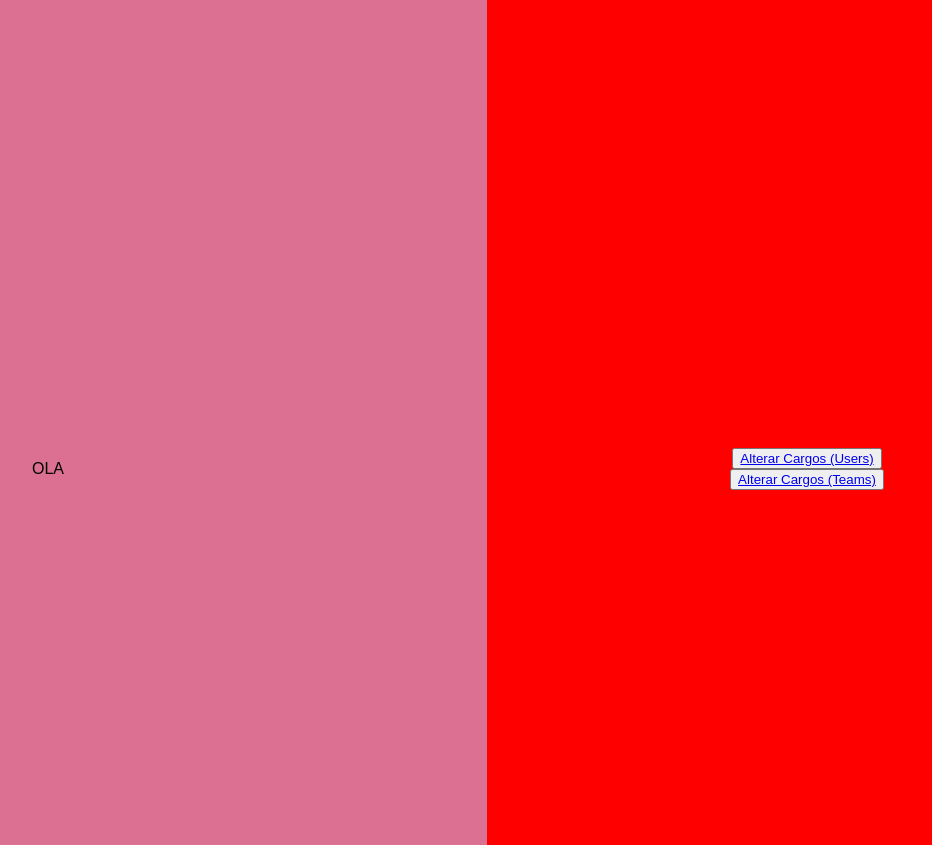
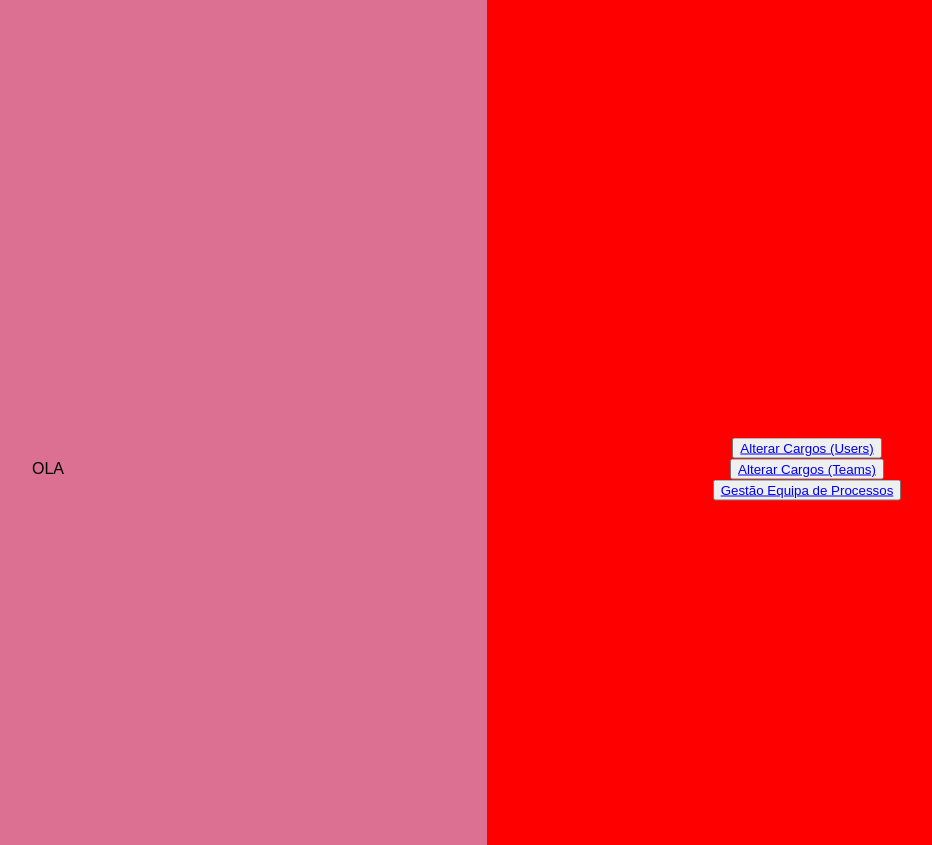
Before and after one commit to vanguart/CGI-Process-Monitoring-302-303, a Django app: template apps/admin_platform/templates/admin_platform/adminPage.html in a window 1280 px wide. Shown: the part 95-940 px from the top of the page, without its empty margins (153-1085 px from the left). Run offline with Django 4.2, Linux system fonts and the light colour scheme; the template is opened without the code that fills it, so the values that code supplies are empty; parts of the project's set-up code (start-up, migrations or seed data) failed here and were passed over.

Commit message:
Added `gerirEquipaProcesso` button on Admin page

```diff
--- a/apps/admin_platform/templates/admin_platform/adminPage.html
+++ b/apps/admin_platform/templates/admin_platform/adminPage.html
@@ -67,9 +67,17 @@
         <button>
             <a href="{% url 'gerirCargosUsers' %}" class="btn btn-primary">Alterar Cargos (Users)</a>
         </button>
+
         <br>
+
         <button>
             <a href="{% url 'gerirCargosTeams' %}" class="btn btn-primary">Alterar Cargos (Teams)</a>
+        </button>
+
+        <br>
+
+        <button>
+            <a href="{% url 'gerirEquipaProcesso' %}" class="btn btn-primary">Gestão Equipa de Processos</a>
         </button>
 
     </div>
```
